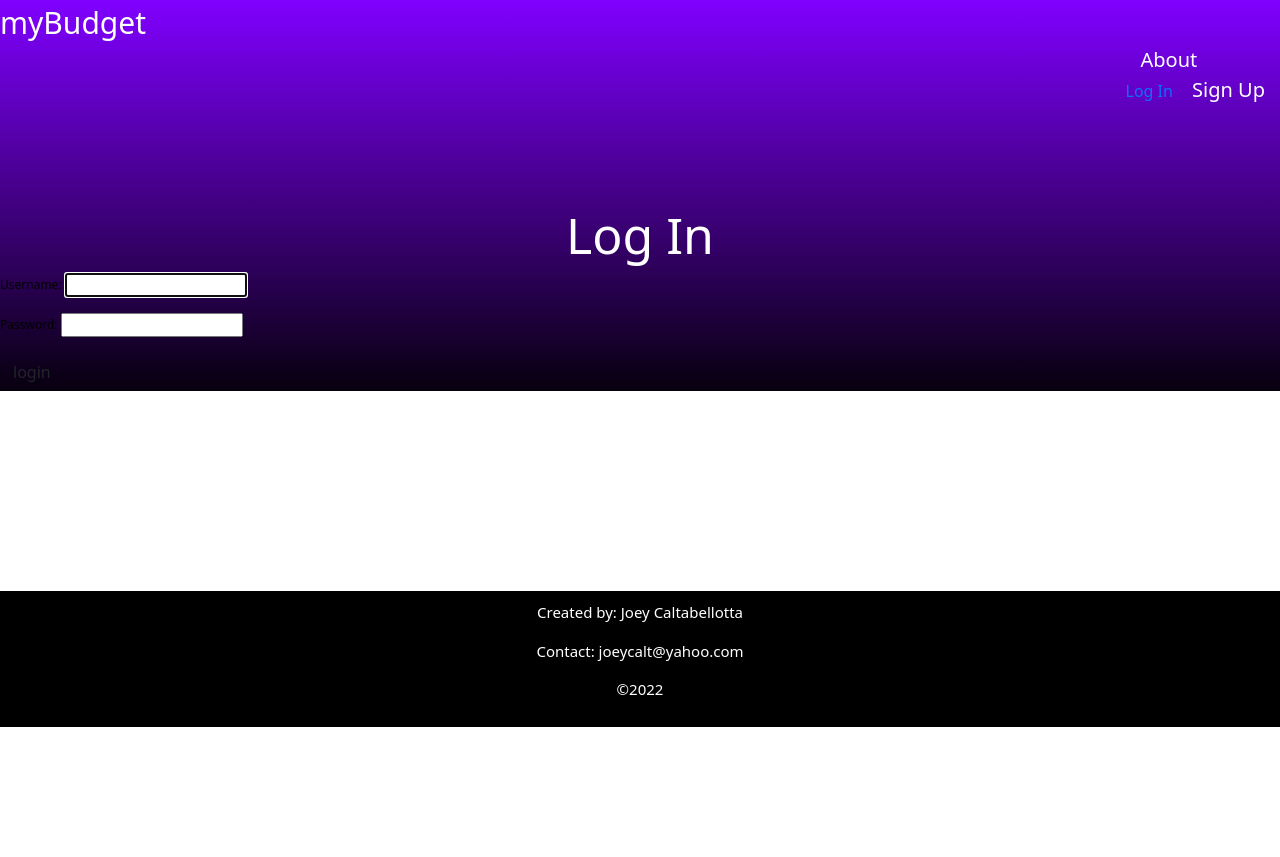
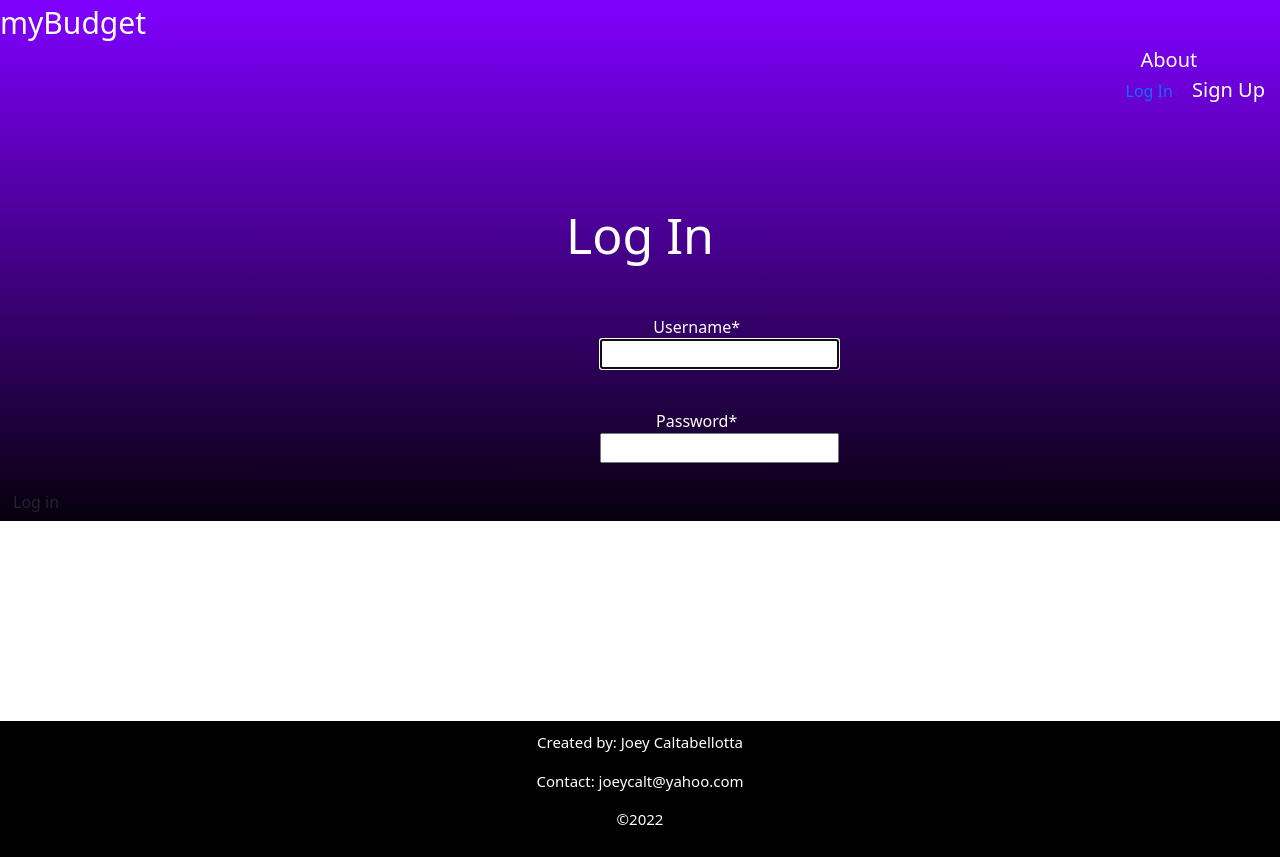
Before and after one commit to joeycalt/myBudget, a Django app: page /accounts/login/ in a window 1280 px wide. Before the commit the page ends 727 px from the top, so only its background shows below. Run offline with Django 4.2, Linux system fonts and the light colour scheme; some libraries are stand-ins or nearby versions.

Commit message:
figured out crispy forms for django, not finished yet

```diff
--- a/capstone_project/settings.py
+++ b/capstone_project/settings.py
@@ -38,7 +38,8 @@ INSTALLED_APPS = [
     'django.contrib.sessions',
     'django.contrib.messages',
     'django.contrib.staticfiles',
-    'main_app'
+    'main_app',
+    'crispy_forms',
 ]
 
 MIDDLEWARE = [
@@ -56,7 +57,7 @@ ROOT_URLCONF = 'capstone_project.urls'
 TEMPLATES = [
     {
         'BACKEND': 'django.template.backends.django.DjangoTemplates',
-        'DIRS': [],
+        'DIRS': [BASE_DIR / 'templates'],
         'APP_DIRS': True,
         'OPTIONS': {
             'context_processors': [
--- a/main_app/static/styles/main.css
+++ b/main_app/static/styles/main.css
@@ -387,3 +387,14 @@ button.signup.rounded-pill {
     text-align: center;
     margin-top: -30px;
 }
+
+.form-group.col-4 {
+    color: white;
+    padding: 20px;
+}
+
+.form-row {
+    text-align: center;
+    margin-left: 580px;
+    margin-top: 30px;
+}
--- a/main_app/templates/base.html
+++ b/main_app/templates/base.html
@@ -12,7 +12,7 @@
         <title>myBudget - {% block title %}{% endblock %}</title>
     </head>
     <body>
-        <div class="home-top">
+        <div>
         <nav class="navbar navbar-expand-lg  navbar-light bg-light">
             <a class="navbar-brand" href="/">myBudget</a>
     <div class="collapse navbar-collapse justify-content-end" id="navbarMain">
@@ -23,7 +23,6 @@
                 {% if user.is_authenticated %}
                     <a class="navbar-link" href="/budget">List</a>
                     <a class="navbar-link" href="/budget/new">Add a Budget</a>
-                    <!-- <a class="navbar-link" href="/purchases">Add a Purchase</a> -->
                     <span class="navbar-item user" >Welcome: {{user.username}}</span>
                     <span type="button" class="btn btn-dark rounded-pill">
                     <a class="navbar-link" href="{% url 'logout' %}">
--- a/main_app/templates/registration/login.html
+++ b/main_app/templates/registration/login.html
@@ -1,4 +1,5 @@
 {% load static %}
+{% load crispy_forms_tags %}
 <!DOCTYPE html>
 <html lang="en">
     <head>
@@ -40,16 +41,28 @@
             </div>
         </nav>
         <h1 class="title-login">Log In</h1>
+        {% block content %}
 <form class='sign-in' method="post" action="{% url 'login' %}">
-    {% csrf_token %} {{ form.as_p }}
-    <input type="submit" class="btn" value="login" />
-    <input type="hidden" name="next" value="{{ next }}" />
+    {% csrf_token %}
+    <div class="form-row">
+        <div class="form-group col-4">
+            {{ form.username|as_crispy_field }}
+            <div class="text-input">
+
+            </div>
+        </div>
+        <div class="form-group col-4">
+            {{ form.password|as_crispy_field }}
+            <div class="text-input rounded-pill">
+
+            </div>
+        </div>
+    </div>
+    <button type="submit" class="btn">Log in</button>
 </form>
+{% endblock %}
 </div>
     <div class="container">
-
-            {% block content %}{% endblock %}
-
         </div>
       </div>
     </div>
--- a/main_app/urls.py
+++ b/main_app/urls.py
@@ -4,13 +4,11 @@ from . import views
 urlpatterns = [
     path('', views.Home.as_view(), name="home"),
     path('about/', views.About.as_view(), name="about"),
-    # path('purchases/', views.AddPurchase.as_view(), name="purchases_done"),
     path('accounts/signup/', views.Signup.as_view(), name="signup"),
     path('budget/', views.BudgetList.as_view(), name="budget_list"),
     path('budget/new/', views.BudgetForm.as_view(), name="budget_form"),
     path('budget/<int:pk>/', views.BudgetDetail.as_view(), name='budget_detail'),
     path('budget/<int:pk>/buys/new/', views.BudgetCreate.as_view(), name="budget_create"),
-    # path('budget/<int:pk>/buys/<int:buy_pk>/', views.BudgetListAssoc.as_view(), name="budget_list_assoc"),
     path('budget/<int:budget_pk>/item/<int:pk>/update/', views.ItemUpdate.as_view(), name="item_update"),
     path('budget/<int:pk>/delete',views.BudgetDelete.as_view(), name="budget_delete"),
 ]
--- /dev/null
+++ b/requirements.txt
@@ -0,0 +1,6 @@
+asgiref==3.5.2
+Django==4.1.2
+django-crispy-forms==1.14.0
+psycopg2==2.9.4
+psycopg2-binary==2.9.4
+sqlparse==0.4.3
```
Also changed, not shown: main_app/views.py (+16 -1 lines).
